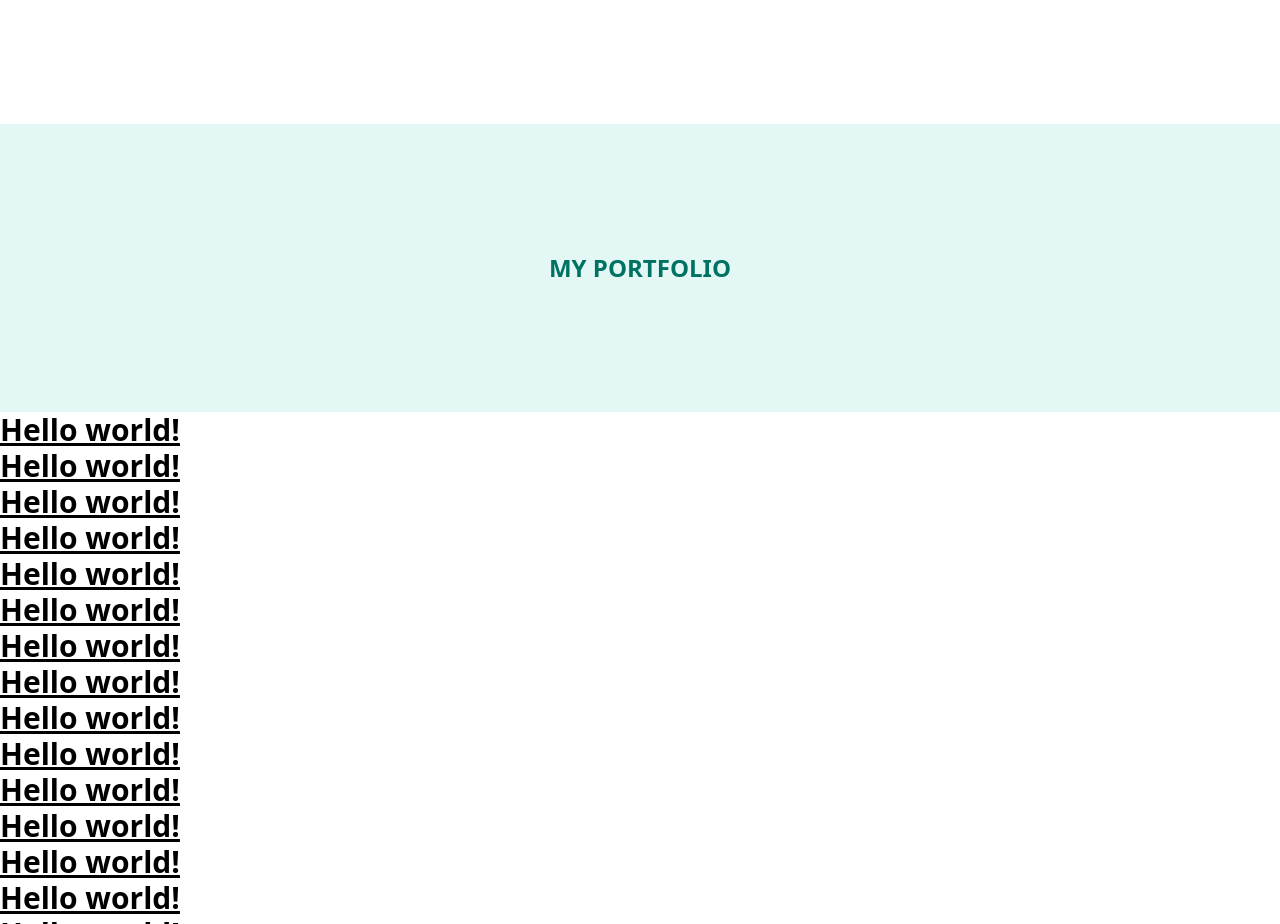
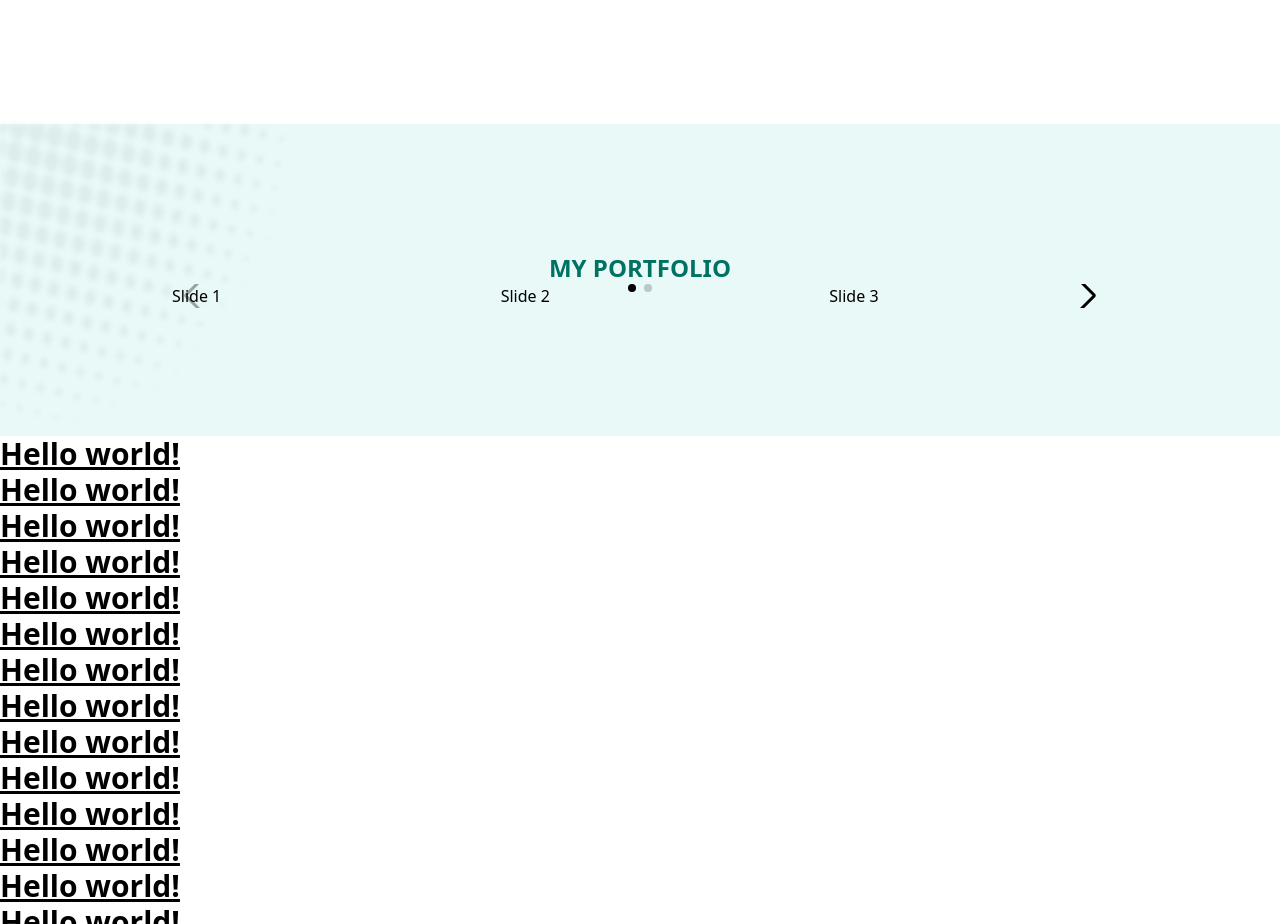
Before and after one commit to SMKH-PRO/OpenFolio, a Next.js app: page / in a window 1280 px wide. Shown: the part 1820-2744 px from the top of the page. Built offline with nearby package versions, Linux system fonts and the light colour scheme.

Commit message:
portfolio section

```diff
--- a/components/about/index.tsx
+++ b/components/about/index.tsx
@@ -37,18 +37,15 @@ const About = () => (
         tempor.
       </p>
       <div className="flex mt-8">
-        {socialMedia?.map(({ link, title, className, svg, fontAwesome }, i) => (
+        {socialMedia?.map(({ link, className, ...options }, i) => (
           <a href={link} target="_blank" rel="noreferrer">
             <IconButton
-              title={title}
               className={`
               ${i !== 0 ? "ml-5 " : ""}
               ${className || "p-3"}
               `}
-              // eslint-disable-next-line @typescript-eslint/no-unsafe-assignment
-              Svg={svg}
-              // eslint-disable-next-line @typescript-eslint/no-unsafe-assignment
-              fontAwesome={fontAwesome}
+              // eslint-disable-next-line react/jsx-props-no-spreading
+              {...options}
             />
           </a>
         ))}
--- a/components/buttons/iconButton.tsx
+++ b/components/buttons/iconButton.tsx
@@ -4,8 +4,8 @@ import { IconName } from "@fortawesome/fontawesome-svg-core";
 
 type Props = {
   className?: string;
-  Svg: ElementType | null;
-  fontAwesome: IconName;
+  Svg?: ElementType | null;
+  fontAwesome?: IconName;
   title?: string;
 };
 
@@ -32,14 +32,16 @@ const IconButton = ({ Svg, title, className, fontAwesome }: Props) => (
     `}
     type="button"
   >
-    {Svg ? (
+    {Svg && (
       <Svg
         pathProps={{
           className: `fill-primary-700 group-hover:fill-white transition-all  duration-500 ease-out
           `,
         }}
       />
-    ) : (
+    )}
+
+    {fontAwesome && (
       <FontAwesomeIcon
         className="text-primary-700 group-hover:text-white     transition-all  duration-500 ease-out"
         icon={["fab", fontAwesome]}
--- a/components/portfolio/index.tsx
+++ b/components/portfolio/index.tsx
@@ -1,12 +1,40 @@
-// import { Swiper, SwiperSlide } from "swiper/react";
+import { Swiper, SwiperSlide } from "swiper/react";
+import { Navigation, Pagination, Scrollbar, A11y } from "swiper";
+
+import Image from "next/image";
 import Container from "../container";
 
 const Portfolio = () => (
-  <div className="bg-primary-100 bg-opacity-[0.18] mt-32">
+  <div className="bg-primary-100  bg-opacity-[0.15] mt-32 relative">
+    <span className="absolute top-0 left-0 drop-shadow-[0_0_2px_black]">
+      <Image
+        src="/assets/images/shapes/dotted-design.png"
+        width={300}
+        height={300}
+      />
+    </span>
     <Container className="py-32">
       <h4 className="text-primary-900 font-bold text-2xl text-center">
         MY PORTFOLIO
       </h4>
+
+      <Swiper
+        // install Swiper modules
+        color="#ffff"
+        className="swiper-button-black"
+        modules={[Navigation, Pagination, Scrollbar, A11y]}
+        spaceBetween={50}
+        slidesPerView={3}
+        navigation
+        pagination={{ clickable: true }}
+        onSwiper={(swiper) => console.log(swiper)}
+        onSlideChange={() => console.log("slide change")}
+      >
+        <SwiperSlide>Slide 1</SwiperSlide>
+        <SwiperSlide>Slide 2</SwiperSlide>
+        <SwiperSlide>Slide 3</SwiperSlide>
+        <SwiperSlide>Slide 4</SwiperSlide>
+      </Swiper>
     </Container>
   </div>
 );
--- a/package.json
+++ b/package.json
@@ -19,7 +19,8 @@
     "next": "12.1.6",
     "react": "18.1.0",
     "react-dom": "^18.1.0",
-    "react-typed": "^1.2.0"
+    "react-typed": "^1.2.0",
+    "swiper": "^8.2.4"
   },
   "devDependencies": {
     "@types/node": "17.0.41",
--- a/pages/_app.tsx
+++ b/pages/_app.tsx
@@ -2,6 +2,9 @@
 import "../styles/globals.css";
 import "animate.css";
 import "swiper/css";
+import "swiper/css/navigation";
+import "swiper/css/pagination";
+import "swiper/css/scrollbar";
 
 import type { AppProps } from "next/app";
 import { fab } from "@fortawesome/free-brands-svg-icons";
--- a/styles/globals.css
+++ b/styles/globals.css
@@ -5,6 +5,12 @@
 
 [title] {
     position: relative;
+}
+
+.swiper-pagination-bullet,
+.swiper-button-next,
+.swiper-button-prev {
+    --swiper-theme-color: black;
 }
 
 [title]:hover::after {
```
Also changed, not shown: public/assets/images/shapes/dotted-design.png (added).
